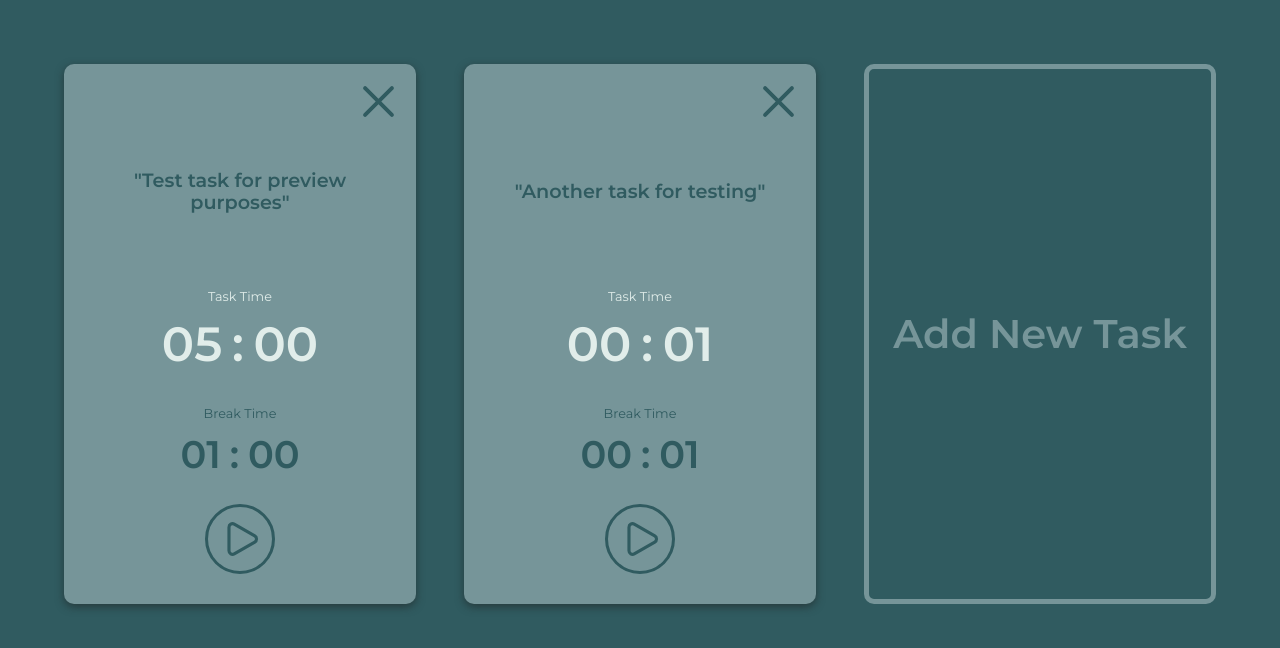
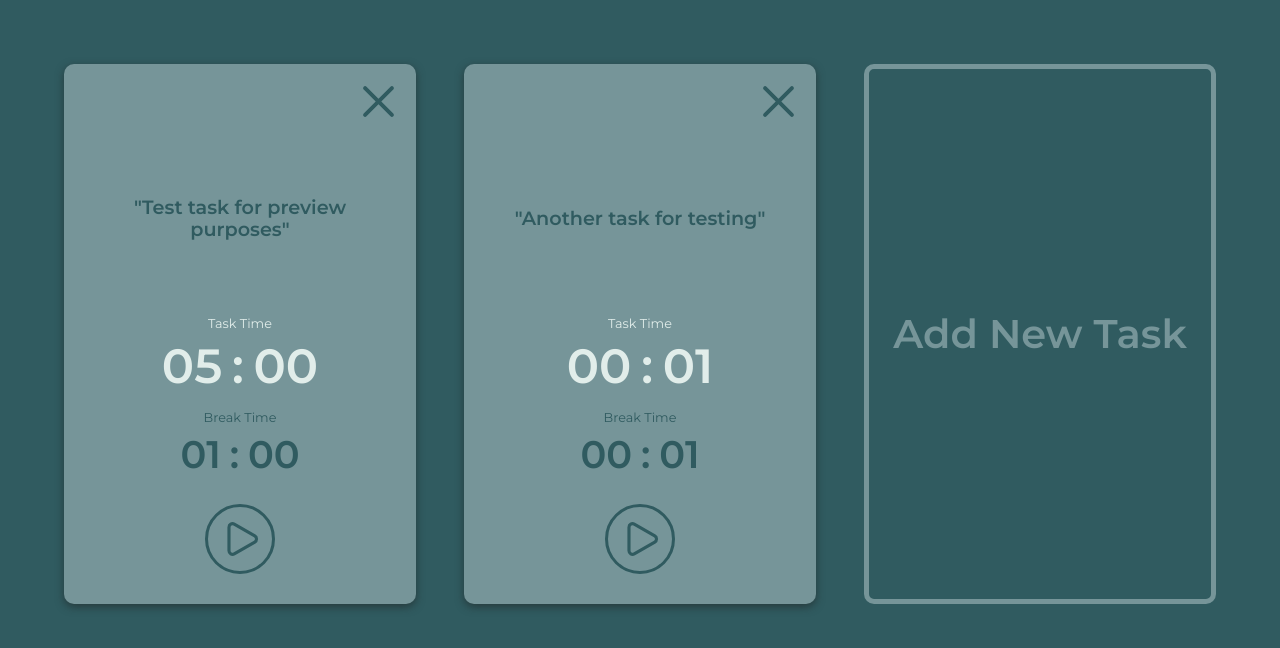
Before and after one commit to jchojna/task-timer, a React (Create React App) app: page / in a window 1280 px wide. Shown: the top 648 px of the page. Built offline with nearby package versions, Linux system fonts and the light colour scheme.

Commit message:
feat(TotalTime): add label transition effect in edit mode

```diff
--- a/src/components/TotalTime.js
+++ b/src/components/TotalTime.js
@@ -23,6 +23,10 @@ const TotalTime = (props) => {
     "TotalTime--disabled": isDisabled
   });
 
+  const labelClass = classNames("TotalTime__label", {
+    "TotalTime__label--editMode": isEditMode
+  });
+
   const displayClass = classNames("TotalTime__display", {
     "TotalTime__display--editMode": isEditMode,
     "TotalTime__display--incorrect": !isValid
@@ -34,7 +38,7 @@ const TotalTime = (props) => {
     >
       {/* LABEL */}
       <label
-        className="TotalTime__label"
+        className={labelClass}
         htmlFor={`${modifier}-${id}`}
         onClick={onEditModeChange}
       >
--- a/src/scss/TotalTime.scss
+++ b/src/scss/TotalTime.scss
@@ -3,6 +3,8 @@
 @import "_animations.scss";
 
 .TotalTime {
+  display: flex;
+  flex-direction: column;
   text-align: center;
   transition: opacity $card-edit;
   width: 100%;
@@ -27,6 +29,12 @@
 
   &__label {
     font-size: 0.8rem;
+    transition: font-size $card-edit, margin-bottom $card-edit;
+
+    &--editMode {
+      font-size: 1.5rem;
+      margin-bottom: 1em;
+    }
   }
 
   &__display {
```
